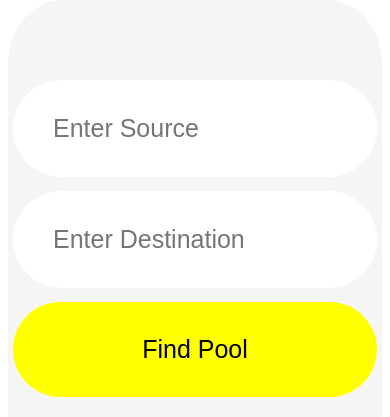
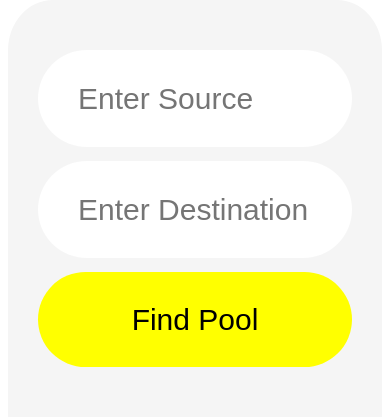
Before and after one commit to Sivaram46/pool-ride, a Flask app: page / in a window 390 px wide. Shown: the part 435-852 px from the top of the page. Run offline with Flask 2, Linux system fonts and the light colour scheme.

Commit message:
fixed for mobile

```diff
--- a/static/styles/styles.css
+++ b/static/styles/styles.css
@@ -10,7 +10,6 @@ body, html, #parent {
 
 #map {
     height: 100%;
-    /* background-color: rebeccapurple; */
 }
 
 #form {
@@ -19,17 +18,18 @@ body, html, #parent {
     flex-direction: column;
     justify-content: end;
     gap: 14px;
-    padding: 5px;
-    padding-bottom: 20px;
-    padding-top: 80px;
-    border-top-left-radius: 15%;
-    border-top-right-radius: 15%;
+    padding-left: 30px;
+    padding-right: 30px;
+    padding-bottom: 50px;
+    padding-top: 50px;
+    border-top-left-radius: 12%;
+    border-top-right-radius: 12%;
     background-color: aqua;
     background-color: #f5f5f5;
 }
 
 button, input[type=text] {
-    font-size: 25px;
+    font-size: 30px;
     margin: 0;
     border: none;
     border-radius: 50px;
```
